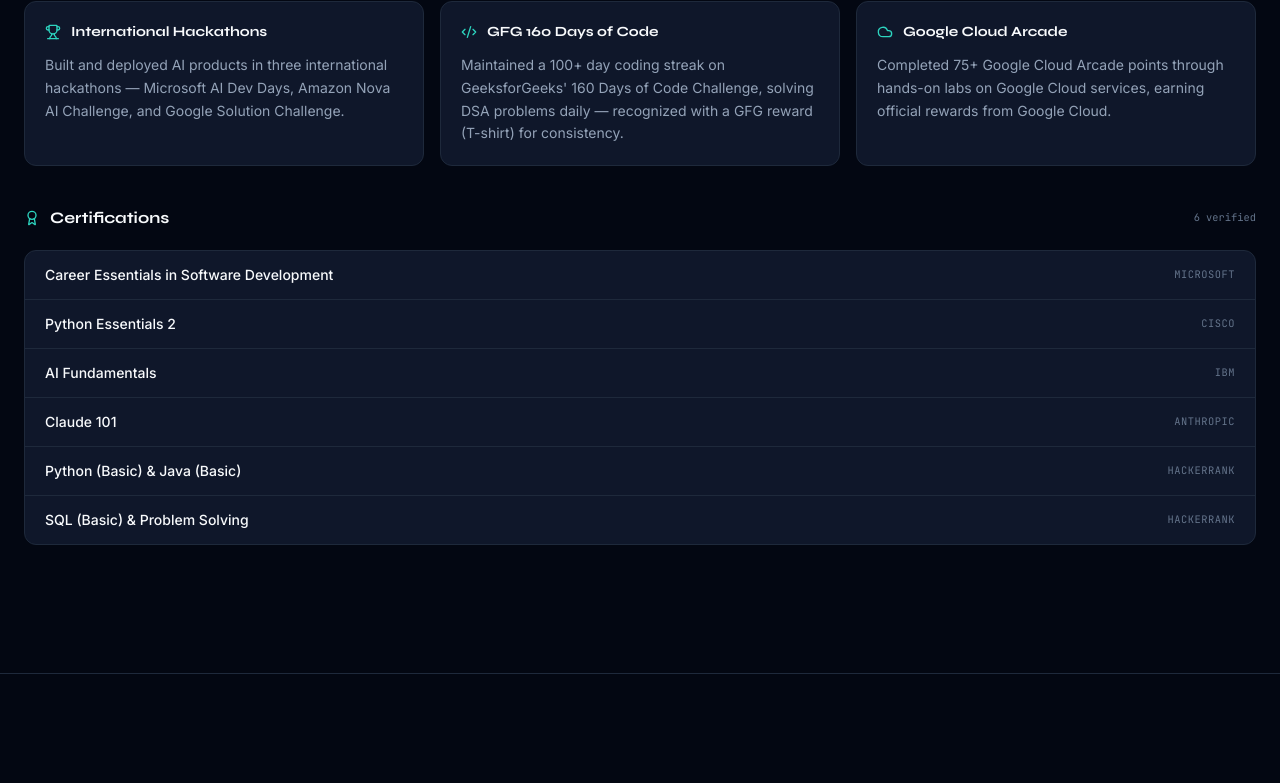
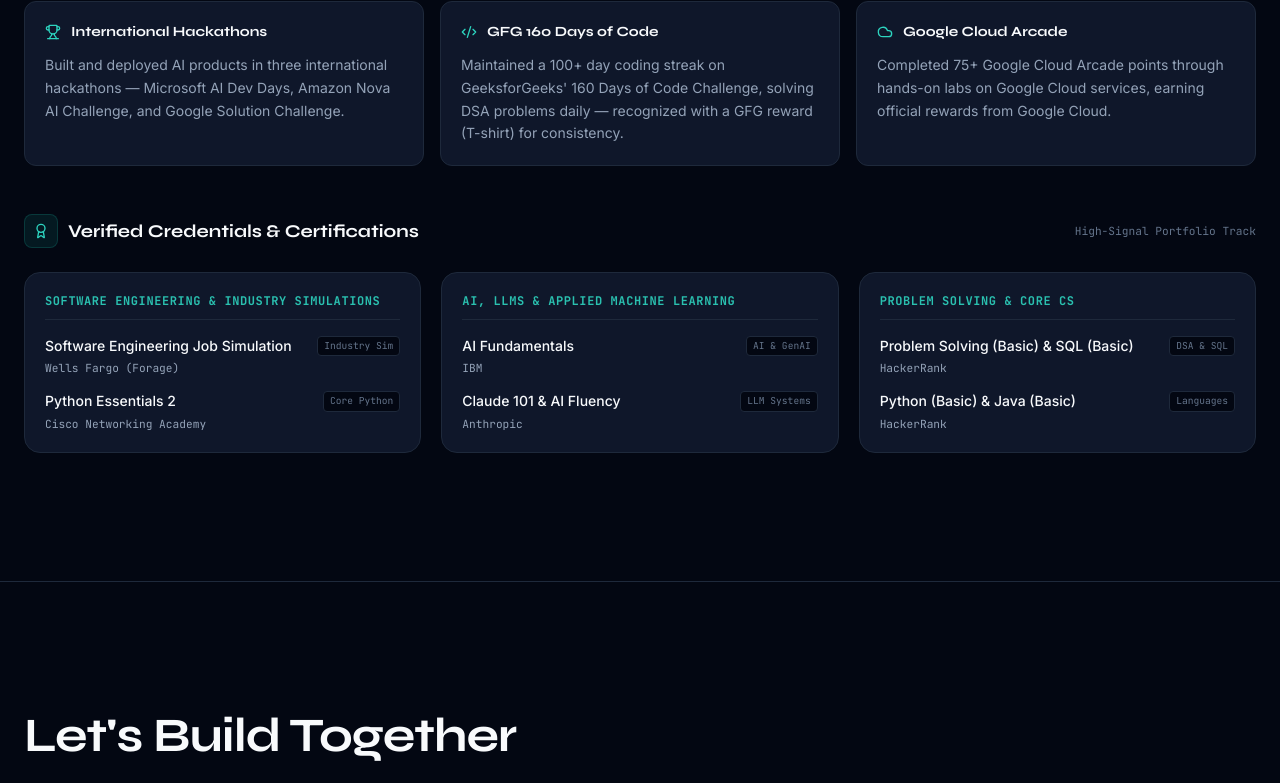
Before and after one commit to Anil-Pradhan-web/MY-PORTFOLIO, a Next.js app: page / in a window 1280 px wide. Shown: the part 4806-5589 px from the top of the page. Built offline with nearby package versions, Linux system fonts and the light colour scheme.

Commit message:
feat: curate Tier 1 & Tier 2 certifications across resume and portfolio

```diff
--- a/resume.html
+++ b/resume.html
@@ -295,7 +295,7 @@
       </div>
       <div class="flex items-start gap-1.5 col-span-2 mt-0.5">
         <span class="text-sky-500 font-bold flex-shrink-0">&bull;</span>
-        <span><strong class="text-slate-900">Certifications:</strong> Microsoft Career Essentials in Software Development, Cisco Python Essentials 2, HackerRank Python (Basic) and Java (Basic) and SQL (Basic) and Problem Solving (Basic), IBM AI Fundamentals, Anthropic Claude 101.</span>
+        <span><strong class="text-slate-900">Certifications:</strong> Wells Fargo Software Engineering Job Simulation (Forage), Cisco Python Essentials 2, HackerRank Python / SQL / Problem Solving (Basic), IBM AI Fundamentals.</span>
       </div>
     </div>
   </div>
--- a/src/components/sections/BuildLog.tsx
+++ b/src/components/sections/BuildLog.tsx
@@ -1,7 +1,7 @@
 'use client';
 
 import { motion } from 'framer-motion';
-import { Trophy, Code2, Cloud, Award } from 'lucide-react';
+import { Trophy, Code2, Cloud, Award, CheckCircle2 } from 'lucide-react';
 import SectionHeading from '@/components/ui/SectionHeading';
 
 /* ─── Data ─── */
@@ -47,13 +47,28 @@
   },
 ];
 
-const certifications = [
-  { name: 'Career Essentials in Software Development', org: 'Microsoft' },
-  { name: 'Python Essentials 2', org: 'Cisco' },
-  { name: 'AI Fundamentals', org: 'IBM' },
-  { name: 'Claude 101', org: 'Anthropic' },
-  { name: 'Python (Basic) & Java (Basic)', org: 'HackerRank' },
-  { name: 'SQL (Basic) & Problem Solving', org: 'HackerRank' },
+const certificationGroups = [
+  {
+    group: 'Software Engineering & Industry Simulations',
+    items: [
+      { name: 'Software Engineering Job Simulation', org: 'Wells Fargo (Forage)', badge: 'Industry Sim' },
+      { name: 'Python Essentials 2', org: 'Cisco Networking Academy', badge: 'Core Python' },
+    ],
+  },
+  {
+    group: 'AI, LLMs & Applied Machine Learning',
+    items: [
+      { name: 'AI Fundamentals', org: 'IBM', badge: 'AI & GenAI' },
+      { name: 'Claude 101 & AI Fluency', org: 'Anthropic', badge: 'LLM Systems' },
+    ],
+  },
+  {
+    group: 'Problem Solving & Core CS',
+    items: [
+      { name: 'Problem Solving (Basic) & SQL (Basic)', org: 'HackerRank', badge: 'DSA & SQL' },
+      { name: 'Python (Basic) & Java (Basic)', org: 'HackerRank', badge: 'Languages' },
+    ],
+  },
 ];
 
 /* ─── Animation presets ─── */
@@ -121,7 +136,7 @@
         </div>
 
         {/* ── Milestones Row ── */}
-        <div className="grid grid-cols-1 sm:grid-cols-3 gap-4 mb-10">
+        <div className="grid grid-cols-1 sm:grid-cols-3 gap-4 mb-12">
           {milestones.map((item, idx) => {
             const Icon = item.icon;
             return (
@@ -144,25 +159,47 @@
           })}
         </div>
 
-        {/* ── Certifications ── */}
+        {/* ── Grouped Certifications ── */}
         <motion.div {...fadeUp(0.32)}>
-          <div className="flex items-center gap-2.5 mb-5">
-            <Award className="w-4 h-4 text-teal-400" />
-            <h3 className="font-display text-base font-bold text-text-primary">Certifications</h3>
-            <span className="ml-auto font-mono text-[0.65rem] text-text-muted">{certifications.length} verified</span>
+          <div className="flex items-center justify-between gap-2.5 mb-6">
+            <div className="flex items-center gap-2.5">
+              <div className="p-2 rounded-lg bg-teal-500/10 border border-teal-500/20">
+                <Award className="w-4 h-4 text-teal-400" />
+              </div>
+              <h3 className="font-display text-lg font-bold text-text-primary">Verified Credentials &amp; Certifications</h3>
+            </div>
+            <span className="font-mono text-[0.7rem] text-text-muted">High-Signal Portfolio Track</span>
           </div>
 
-          <div className="rounded-xl border border-border-primary bg-bg-card overflow-hidden divide-y divide-border-primary">
-            {certifications.map((cert, idx) => (
+          <div className="grid grid-cols-1 md:grid-cols-3 gap-5">
+            {certificationGroups.map((group, gIdx) => (
               <motion.div
-                key={idx}
-                {...fadeUp(0.36 + idx * 0.04)}
-                className="flex items-center justify-between px-5 py-3.5 hover:bg-bg-card-hover transition-colors duration-150"
+                key={gIdx}
+                {...fadeUp(0.36 + gIdx * 0.06)}
+                className="rounded-2xl border border-border-primary bg-bg-card p-5 flex flex-col justify-between hover:border-border-secondary transition-colors duration-200"
               >
-                <span className="text-sm text-text-primary font-medium">{cert.name}</span>
-                <span className="font-mono text-[0.65rem] text-text-muted uppercase tracking-wider flex-shrink-0 ml-4">
-                  {cert.org}
-                </span>
+                <div>
+                  <h4 className="font-mono text-xs font-bold text-teal-400/90 uppercase tracking-wider mb-4 pb-2.5 border-b border-border-primary">
+                    {group.group}
+                  </h4>
+                  <div className="space-y-3.5">
+                    {group.items.map((cert, cIdx) => (
+                      <div key={cIdx} className="group/cert">
+                        <div className="flex items-start justify-between gap-2 mb-1">
+                          <span className="text-sm text-text-primary font-medium group-hover/cert:text-teal-300 transition-colors">
+                            {cert.name}
+                          </span>
+                          <span className="font-mono text-[0.6rem] px-1.5 py-0.5 rounded bg-bg-primary border border-border-primary text-text-muted flex-shrink-0">
+                            {cert.badge}
+                          </span>
+                        </div>
+                        <p className="font-mono text-[0.7rem] text-text-secondary">
+                          {cert.org}
+                        </p>
+                      </div>
+                    ))}
+                  </div>
+                </div>
               </motion.div>
             ))}
           </div>
```
Also changed, not shown: 2 other files (tests, documents, lock files or other folders).
